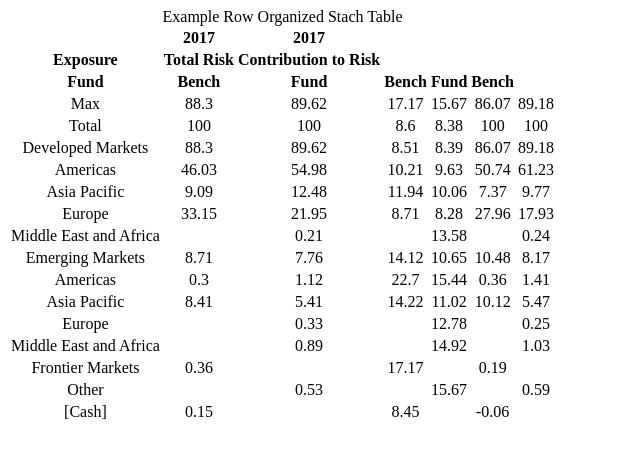
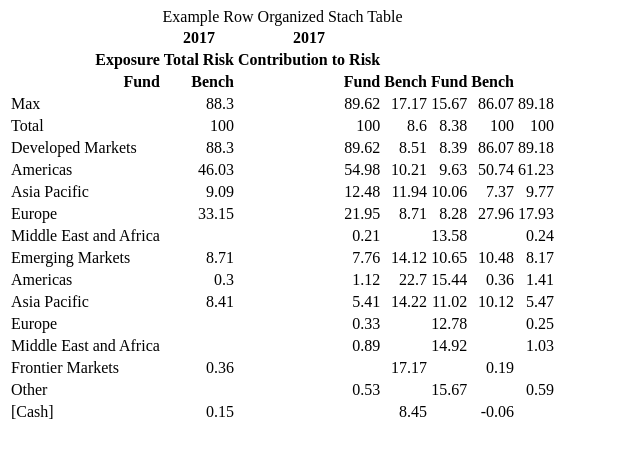
Before and after one commit to softeria-test/vue-grid-component, a Vue app: page / in a window 1280 px wide. Shown: the top 458 px of the page, without its empty margins (0-640 px from the left). Built offline with nearby package versions, Linux system fonts and the light colour scheme.

Commit message:
Implement alignment method

```diff
--- a/src/components/GridComp.vue
+++ b/src/components/GridComp.vue
@@ -73,11 +73,17 @@ export default class GridComp extends Vue {
   }
 
   alignment (row: IRow, colIndex: number, direction: string) {
-    if (direction === 'horizontal') {
-      return 'center'
+    const alignmentType = direction === 'horizontal' ? 'halign' : 'valign'
+
+    const columns = this.columns()
+
+    if ((row.rowType as unknown as string) === 'Header') {
+      const headerCellColumnIndex = row.headerCellDetails?.[colIndex]?.columnIndex
+      if (headerCellColumnIndex != null) {
+        return columns?.[headerCellColumnIndex]?.format?.[alignmentType]
+      }
     } else {
-      // direction === 'vertical'
-      return 'middle'
+      return columns?.[colIndex]?.format?.[alignmentType]
     }
   }
 
```
